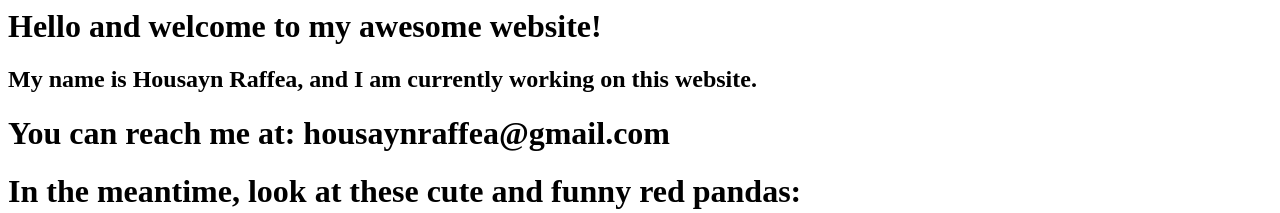
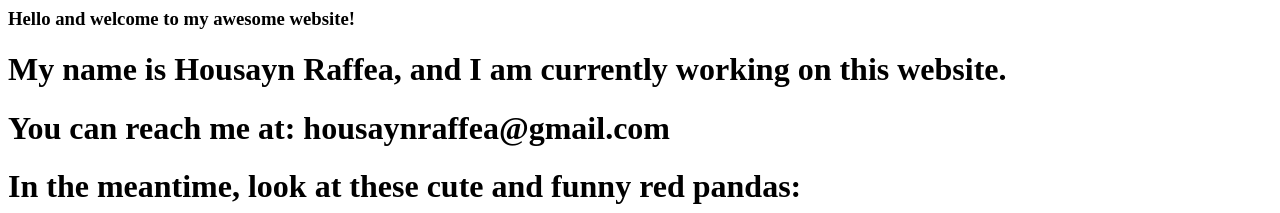
Before and after one commit to InfernoJoes/infernojoes.github.io, a plain HTML site: page index.html in a window 1280 px wide. Shown: the top 213 px of the page. Drawn offline with Linux system fonts and the light colour scheme.

Commit message:
Initial commit

```diff
--- a/index.html
+++ b/index.html
@@ -5,10 +5,10 @@
     </head>
 
     <body>
-        <h1>Hello and welcome to my awesome website!</h1>
+        <h3>Hello and welcome to my awesome website!</h3>
 
         <p>
-            <h2>My name is Housayn Raffea, and I am currently working on this website. </h2>
+            <h1>My name is Housayn Raffea, and I am currently working on this website. </h1>
             <h1>You can reach me at: housaynraffea@gmail.com<h1></h1>
             <h1>In the meantime, look at these cute and funny red pandas:</h1>
 
```
